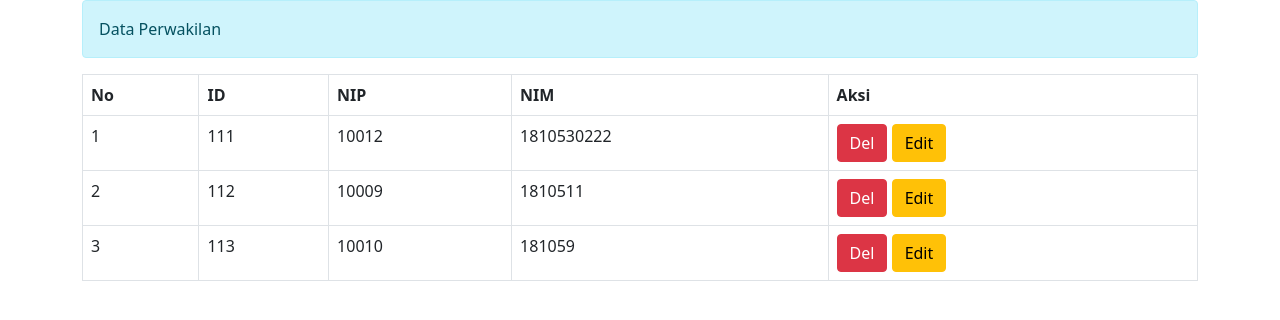
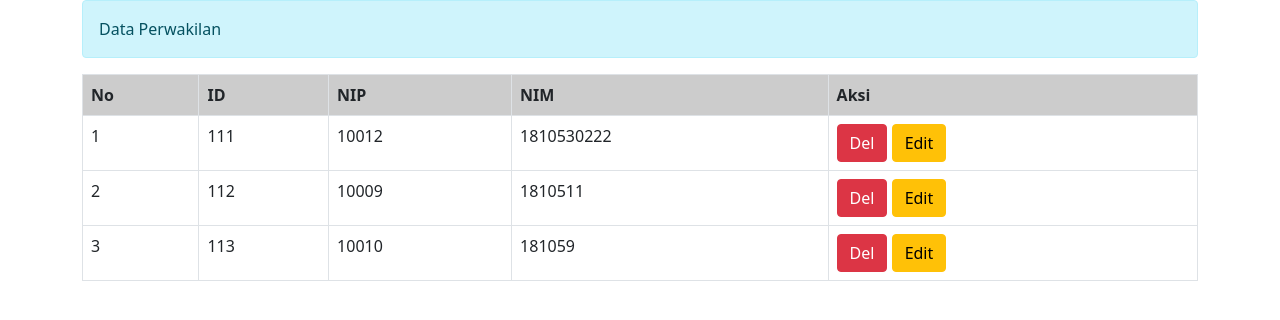
Before and after one commit to wisnuaji50/CRUD_Mahasiswa_222, a PHP site: page /perwakilan.php in a window 1280 px wide. Shown: the top 320 px of the page. Run offline with PHP 8.4, Linux system fonts and the light colour scheme; data comes from the database, SQL or seed files in the repository.

Commit message:
Update perwakilan.php

```diff
--- a/perwakilan.php
+++ b/perwakilan.php
@@ -9,8 +9,8 @@
 	<div class="container">
 		<div class="alert alert-info">Data Perwakilan</div>
 		<table class="table table-bordered">
-			<thead>
-				<tr>
+			<thead class="thead-light">
+				<tr style="background-color: #cccccc;" >
 					<th>No</th>
 					<th>ID</th>
 					<th>NIP</th>
```
